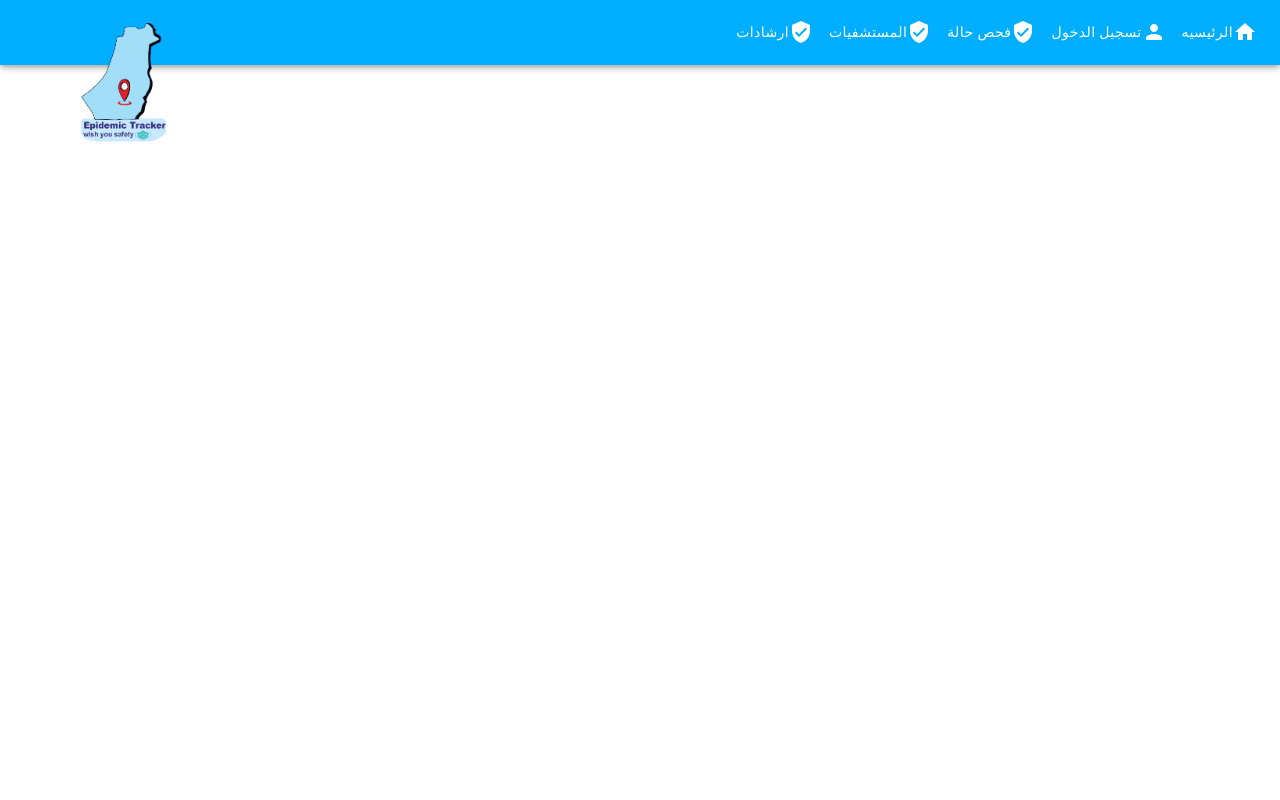
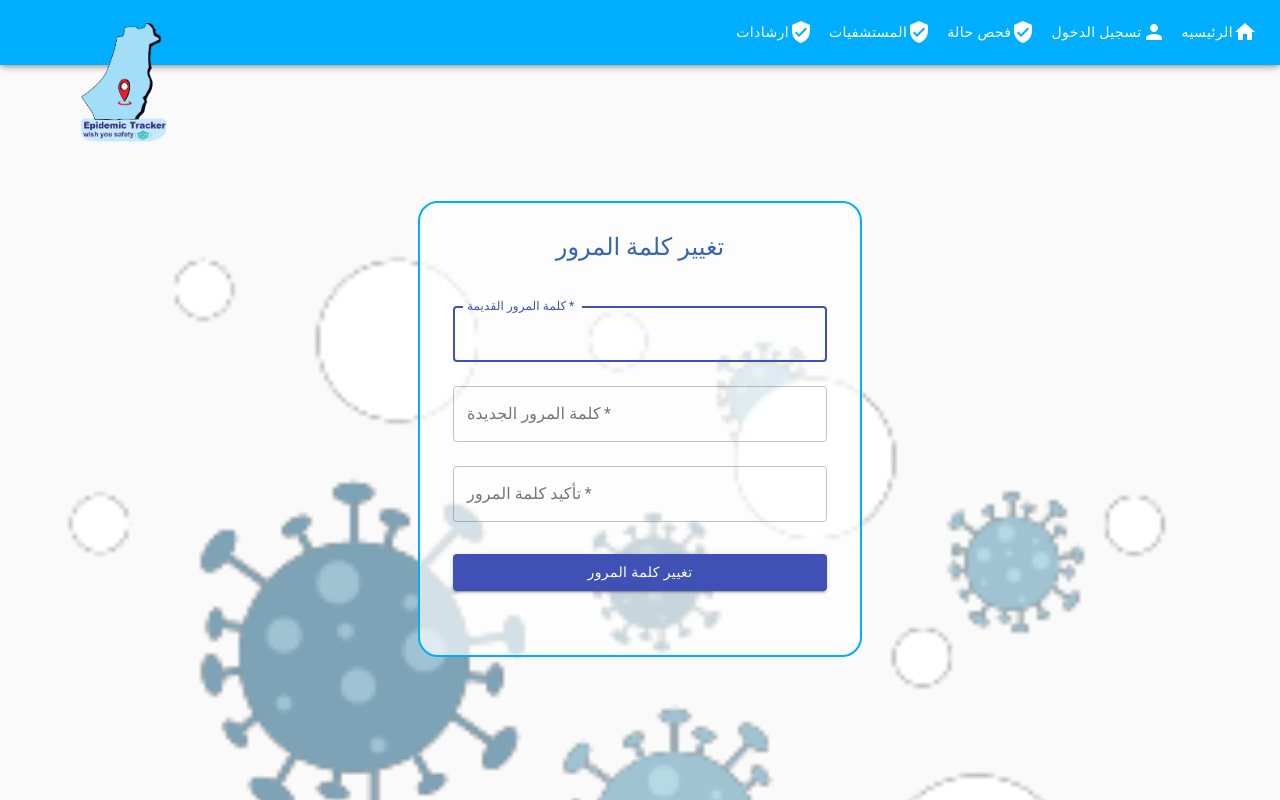
Before and after one commit to hiba99288/ourProject, a React (Create React App) app in the folder client/: page /changepass in a window 1280 px wide. Built offline with nearby package versions, Linux system fonts and the light colour scheme; the HTML template or start-up script is replaced by a standard one.

Commit message:
changepassword: frontend & backend

```diff
--- a/client/src/App.js
+++ b/client/src/App.js
@@ -12,6 +12,7 @@ import Footer from './footer';
 import Hospital from './hospital';
 import './App.css'
 import Instruction from './instruction'
+import ChangePassword from './ChangePassword'
 
 import ChartComponent from './charts-component';
 
@@ -42,6 +43,7 @@ function App(){
         <Route exact component={doctorpage} path="/doctorpage"/>
         <Route exact component={Hospital} path="/hospital"/>
         <Route exact component={ChartComponent} path="/chart" />
+        <Route exact component={ChangePassword} path="/changepass" />
       </Switch>
     </Router>
   )
--- /dev/null
+++ b/client/src/ChangePassword.js
@@ -0,0 +1,154 @@
+import React from 'react';
+import "./Login.css";
+import {useState} from "react";
+import Axios from 'axios';
+import { useHistory } from 'react-router-dom';
+import Button from '@material-ui/core/Button';
+import CssBaseline from '@material-ui/core/CssBaseline';
+import TextField from '@material-ui/core/TextField';
+import FormControlLabel from '@material-ui/core/FormControlLabel';
+import Checkbox from '@material-ui/core/Checkbox';
+import LockOutlinedIcon from '@material-ui/icons/LockOutlined';
+import Typography from '@material-ui/core/Typography';
+import { makeStyles } from '@material-ui/core/styles';
+import Container from '@material-ui/core/Container';
+
+const useStyles = makeStyles((theme) => ({
+  form: {
+    width: "100%", // Fix IE 11 issue.
+    marginTop: theme.spacing(1),
+  },
+  submit: {
+    margin: theme.spacing(3, 0, 2),
+  },
+}));
+
+function ChangePassword(props){
+  const classes = useStyles();
+
+  const info = {
+    oldpass: '',
+    newpass: '',
+    confirmpass: ''
+  }
+
+  const history = useHistory();
+  // const {updateForcer, ...other} = props;
+
+  console.log(props);
+
+  const changePassword = (e) => {
+    e.preventDefault();
+
+    if( (info.newpass === info.confirmpass) &&
+        (info.newpass !== info.oldpass) &&
+        (info.oldpass.length > 0) &&
+        (info.newpass.length > 0) &&
+        (info.confirmpass.length > 0)
+      ){
+      Axios.post("http://localhost:2000/api/changepass",{
+        oldpass: info.oldpass,
+        newpass: info.newpass,
+        username: localStorage.getItem('username'),
+        token: localStorage.getItem('token')
+      })
+        .then((response)=>{
+          console.log(response);
+          if (response.data=='success'){
+            alert('نجح تغيير كلمة المرور')
+            history.goBack();
+          } else {
+            alert('فشل تغيير كلمة المرور')
+          }
+        })
+        .catch(err=>console.error(err));
+    } else if (info.newpass !== info.confirmpass) {
+      alert('كلمة المرور الجديدة وتأكيد كلمة المرور غير متطابقتين')
+    } else if (info.newpass === info.oldpass) {
+      alert('لا يمكن أن تكون كلمة المرور الجديدة نفس القديمة');
+    } else if (
+      !(info.oldpass.length > 0) ||
+      !(info.newpass.length > 0) ||
+      !(info.confirmpass.length > 0)
+    ){
+      alert('يرجى إدخال جميع البيانات المطلوبة');
+    } else {
+      alert('حدث خطأ غير معروف');
+    }
+    info.oldpass = '';
+    info.newpass = '';
+    info.confirmpass = '';
+    document.getElementById('oldpass').value = '';
+    document.getElementById('newpass').value = '';
+    document.getElementById('confirmpass').value = '';
+  }
+
+  return (
+    <div className="Login" dir="ltr" style={{paddingBottom: '40px'}}>
+      <Container component="main" maxWidth="xs">
+        <CssBaseline />
+        <div className={classes.paper}>
+          <Typography component="h1" variant="h5">
+            تغيير كلمة المرور
+          </Typography>
+          <form class="login-form" method="POST" onSubmit={changePassword}>
+            <TextField
+              variant="outlined"
+              margin="normal"
+              required
+              fullWidth
+              id="oldpass"
+              label="كلمة المرور القديمة"
+              name="oldpass"
+              autoFocus
+              type="password"
+              onChange={(e) => {
+                info.oldpass = e.target.value;
+              }}
+            />
+            <TextField
+              variant="outlined"
+              margin="normal"
+              required
+              fullWidth
+              name="newpass"
+              label="كلمة المرور الجديدة"
+              type="password"
+              id="newpass"
+              autoComplete="current-password"
+              onChange={(e) => {
+                info.newpass = e.target.value;
+              }}
+            />
+
+            <TextField
+              variant="outlined"
+              margin="normal"
+              required
+              fullWidth
+              name="confirmpass"
+              label="تأكيد كلمة المرور"
+              type="password"
+              id="confirmpass"
+              onChange={(e) => {
+                info.confirmpass = e.target.value;
+              }}
+            />
+
+            <Button
+              type="submit"
+              fullWidth
+              variant="contained"
+              color="primary"
+              className={classes.submit}
+            >
+              تغيير كلمة المرور
+            </Button>
+          </form>
+        </div>
+      </Container>
+    </div>
+  );
+}
+
+export default ChangePassword;
```
Also changed, not shown: 1 other file (tests, documents, lock files or other folders).
